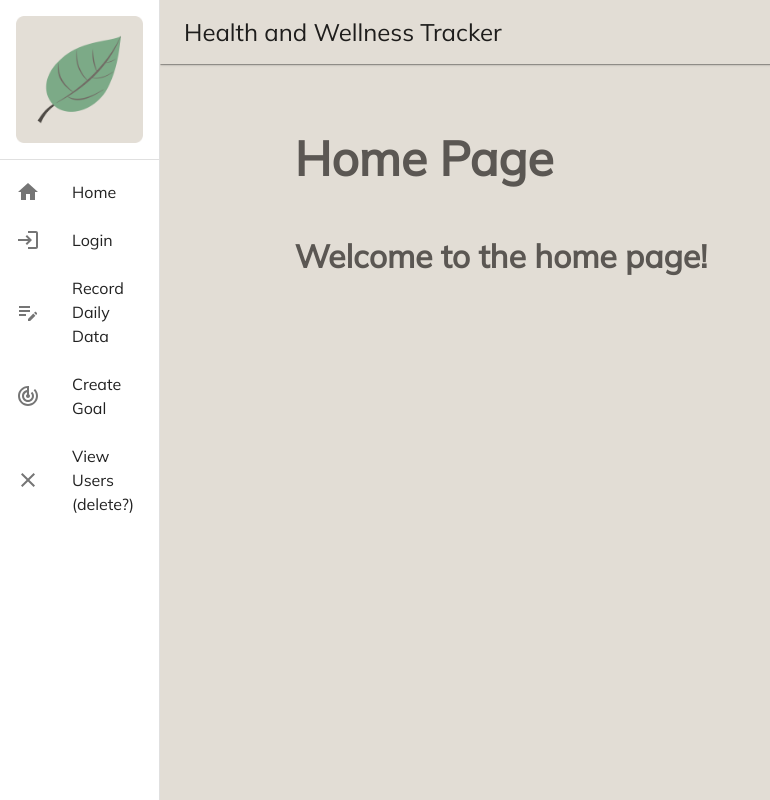
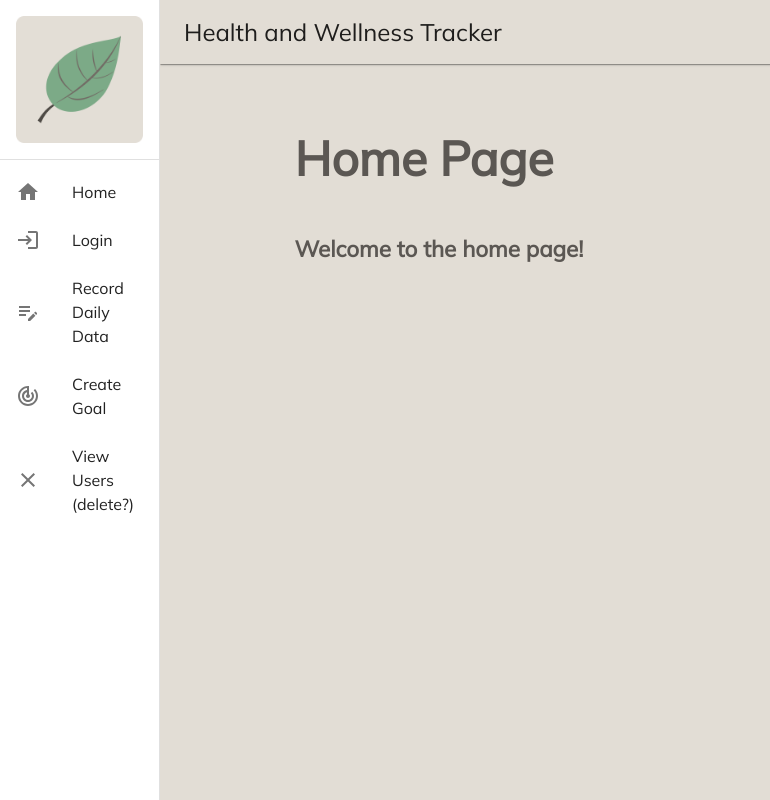
Before and after one commit to totallynotcory/CS763-Project, a React (Create React App) app in the folder code/client/: page / in a window 1280 px wide. Shown: the whole page, without its empty margins (0-770 px from the left). Built offline with nearby package versions, Linux system fonts and the light colour scheme.

Commit message:
Second update: cleaned up Home and ViewUsers

```diff
--- a/code/client/src/components/Home.js
+++ b/code/client/src/components/Home.js
@@ -13,45 +13,15 @@ import {
   MenuItem,
   InputAdornment,
 } from "@mui/material";
+import { box, title, bigTitle } from "./style/styles.js";
 
 function Home() {
   return (
-    <Box
-      sx={{
-        top: "4rem",
-        right: 0,
-        bottom: 0,
-        width: "80%",
-        padding: "2%",
-        borderRadius: "10px",
-        height: "calc(100vh - 4rem)",
-        overflowY: "auto",
-      }}
-    >
-      <Typography
-        variant="h6"
-        gutterBottom
-        sx={{
-          marginTop: "4%",
-          marginBottom: "2%",
-          color: "#5B5753",
-          fontSize: "3rem",
-          fontWeight: "600",
-        }}
-      >
+    <Box sx={box}>
+      <Typography variant="h6" gutterBottom sx={bigTitle}>
         Home Page
       </Typography>
-      <Typography
-        variant="h6"
-        gutterBottom
-        sx={{
-          marginTop: "4%",
-          marginBottom: "2%",
-          color: "#5B5753",
-          fontSize: "2rem",
-          fontWeight: "600",
-        }}
-      >
+      <Typography variant="h6" gutterBottom sx={title}>
         Welcome to the home page!
       </Typography>
     </Box>
--- a/code/client/src/components/ViewUsers.js
+++ b/code/client/src/components/ViewUsers.js
@@ -17,6 +17,7 @@ import {
   MenuItem,
   InputAdornment,
 } from "@mui/material";
+import { box, bigTitle } from "./style/styles.js";
 function ViewUsers() {
   const [data, setData] = useState([{}]);
 
@@ -32,29 +33,8 @@ function ViewUsers() {
   }, []);
 
   return (
-    <Box
-      sx={{
-        top: "4rem",
-        right: 0,
-        bottom: 0,
-        width: "80%",
-        padding: "2%",
-        borderRadius: "10px",
-        height: "calc(100vh - 4rem)",
-        overflowY: "auto",
-      }}
-    >
-      <Typography
-        variant="h6"
-        gutterBottom
-        sx={{
-          marginTop: "4%",
-          marginBottom: "2%",
-          color: "#5B5753",
-          fontSize: "3rem",
-          fontWeight: "600",
-        }}
-      >
+    <Box sx={box}>
+      <Typography variant="h6" gutterBottom sx={bigTitle}>
         Viewing Users
       </Typography>
       {typeof data === "undefined" ? (
--- a/code/client/src/components/style/styles.js
+++ b/code/client/src/components/style/styles.js
@@ -144,3 +144,12 @@ export const loginSubmitButton = {
 export const link = {
   color: "#D08726",
 };
+
+// HomePage & ViewUsers
+export const bigTitle = {
+  marginTop: "4%",
+  marginBottom: "2%",
+  color: "#5B5753",
+  fontSize: "3rem",
+  fontWeight: "600",
+};
```
Also changed, not shown: code/client/src/components/Login.js (+0 -7 lines).
